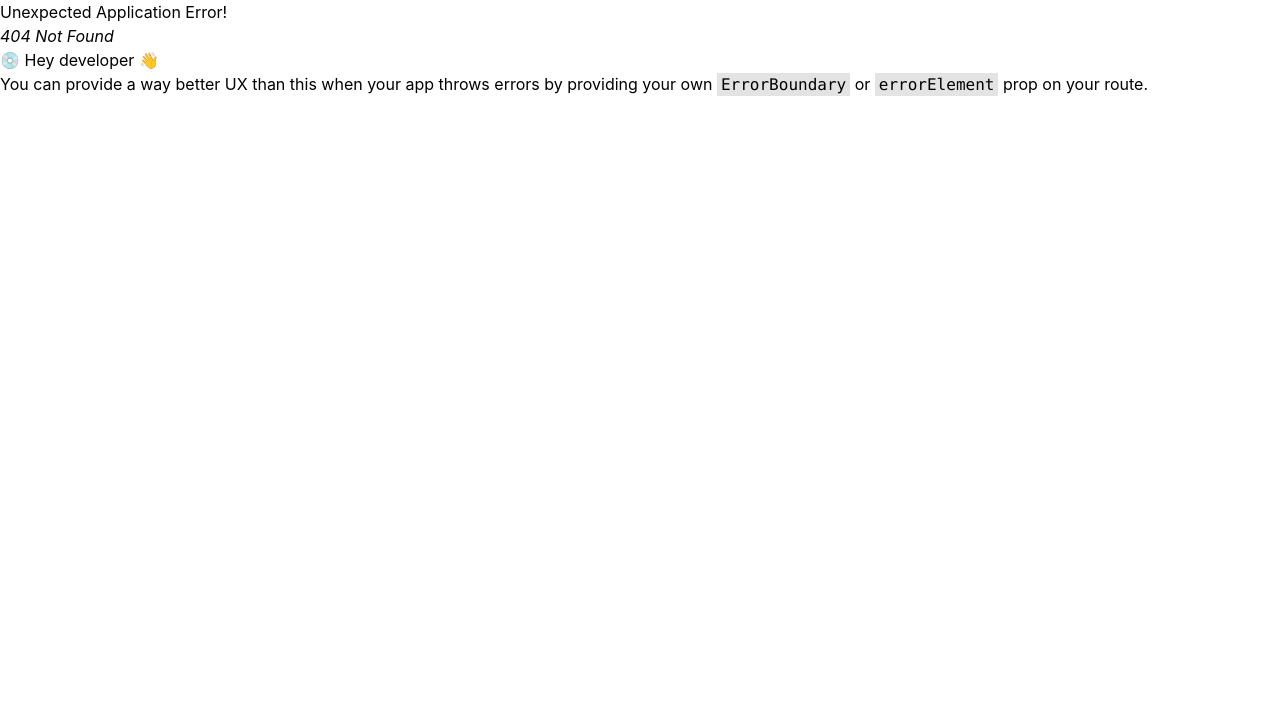
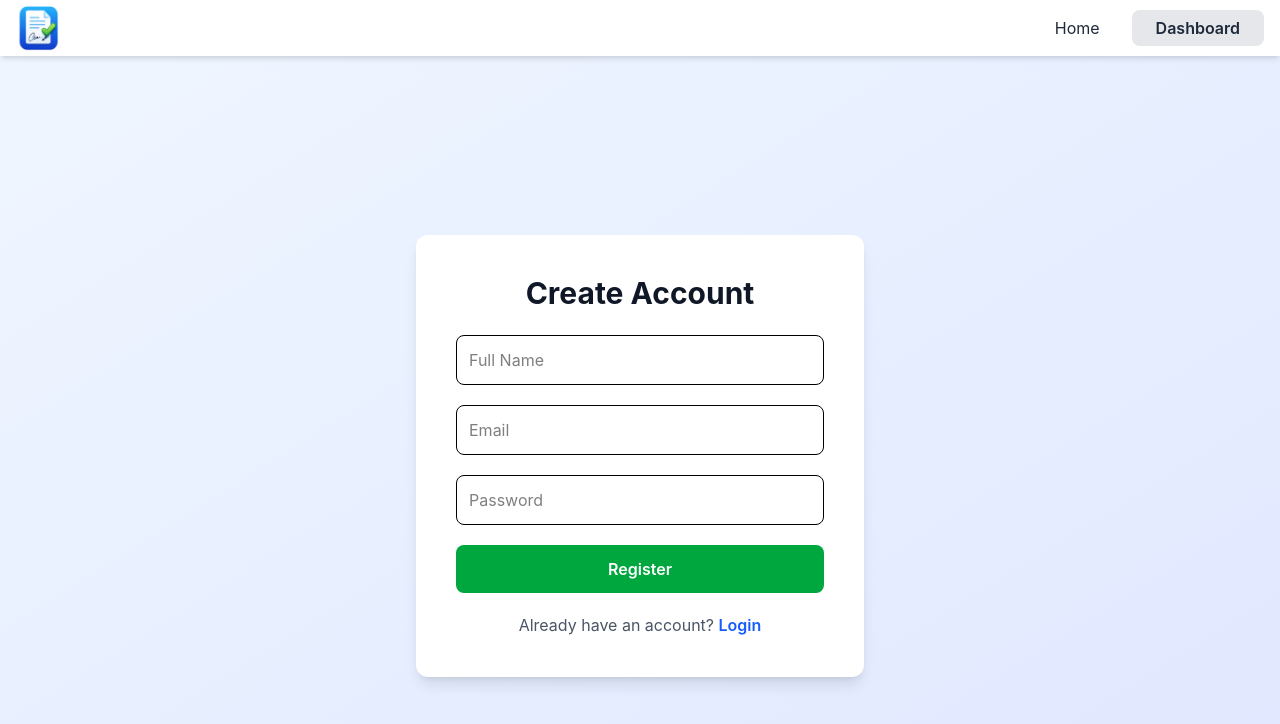
Before and after one commit to steller520/document-signature-app, a React (Vite) app in the folder client/: page /register in a window 1280 px wide. Before the commit this address had no page. Shown: the top 724 px of the page. Built offline with nearby package versions, Linux system fonts and the light colour scheme.

Commit message:
feat: add authentication flow with ProtectedRoute, Login, and Register components

```diff
--- /dev/null
+++ b/client/src/components/ProtectedRoute.jsx
@@ -0,0 +1,14 @@
+import React from 'react'
+import { Navigate } from 'react-router-dom';
+
+function ProtectedRoute({ children }) {
+    const token = localStorage.getItem("token");
+
+    if (!token) {
+        return <Navigate to="/login" />;
+    }
+
+    return children;
+}
+
+export default ProtectedRoute;
--- a/client/src/pages/Dashboard.css
+++ /dev/null
@@ -1 +0,0 @@
-@import "tailwindcss";
--- a/client/src/pages/Dashboard.jsx
+++ b/client/src/pages/Dashboard.jsx
@@ -1,13 +1,9 @@
 import { useEffect, useState } from "react";
 import API from "../api/axios";
-import "./Dashboard.css";
 import { Navigate, NavLink } from "react-router-dom";
 
 function Dashboard() {
 
-    if (!localStorage.getItem("token")) {
-        return <Navigate to="/login" />;
-    }
     // State to hold documents
     const [documents, setDocuments] = useState([]);
     const [selectedFile, setSelectedFile] = useState(null);
--- /dev/null
+++ b/client/src/pages/Login.jsx
@@ -0,0 +1,89 @@
+import { useState } from "react";
+import { useNavigate, Link } from "react-router-dom";
+import API from "../api/axios";
+
+function Login() {
+  const navigate = useNavigate();
+
+  const [email, setEmail] = useState("");
+  const [password, setPassword] = useState("");
+  const [loading, setLoading] = useState(false);
+
+  const handleSubmit = async (e) => {
+    e.preventDefault();
+
+    try {
+      setLoading(true);
+
+      const { data } = await API.post("/auth/login", {
+        email,
+        password,
+      });
+
+      // Save JWT token
+      localStorage.setItem("token", data.token);
+
+      // Redirect to dashboard
+      navigate("/dashboard");
+
+    } catch (error) {
+      alert("Login failed. Check your credentials.");
+      console.error(error);
+    } finally {
+      setLoading(false);
+    }
+  };
+
+  return (
+    <div className="min-h-screen flex items-center justify-center bg-gradient-to-br from-blue-50 to-indigo-100">
+
+      <div className="bg-white p-10 rounded-xl shadow-lg w-full max-w-md">
+
+        <h2 className="text-3xl font-bold text-center text-gray-900 mb-6">
+          Login
+        </h2>
+
+        <form onSubmit={handleSubmit} className="space-y-5">
+
+          <input
+            type="email"
+            placeholder="Email"
+            className="w-full border p-3 rounded-lg"
+            value={email}
+            onChange={(e) => setEmail(e.target.value)}
+            required
+          />
+
+          <input
+            type="password"
+            placeholder="Password"
+            className="w-full border p-3 rounded-lg"
+            value={password}
+            onChange={(e) => setPassword(e.target.value)}
+            required
+          />
+
+          <button
+            type="submit"
+            disabled={loading}
+            className="w-full bg-blue-600 hover:bg-blue-700 text-white py-3 rounded-lg font-semibold"
+          >
+            {loading ? "Logging in..." : "Login"}
+          </button>
+
+        </form>
+
+        <p className="text-center text-gray-600 mt-5">
+          Don't have an account?{" "}
+          <Link to="/register" className="text-blue-600 font-semibold">
+            Register
+          </Link>
+        </p>
+
+      </div>
+
+    </div>
+  );
+}
+
+export default Login;
--- /dev/null
+++ b/client/src/pages/Register.jsx
@@ -0,0 +1,98 @@
+import { useState } from "react";
+import { useNavigate, Link } from "react-router-dom";
+import API from "../api/axios";
+
+function Register() {
+  const navigate = useNavigate();
+
+  const [name, setName] = useState("");
+  const [email, setEmail] = useState("");
+  const [password, setPassword] = useState("");
+  const [loading, setLoading] = useState(false);
+
+  const handleSubmit = async (e) => {
+    e.preventDefault();
+
+    try {
+      setLoading(true);
+
+      await API.post("/auth/register", {
+        name,
+        email,
+        password,
+      });
+
+      alert("Registration successful! Please login.");
+
+      navigate("/login");
+
+    } catch (error) {
+      alert("Registration failed. Try another email.");
+      console.error(error);
+    } finally {
+      setLoading(false);
+    }
+  };
+
+  return (
+    <div className="min-h-screen flex items-center justify-center bg-gradient-to-br from-blue-50 to-indigo-100">
+
+      <div className="bg-white p-10 rounded-xl shadow-lg w-full max-w-md">
+
+        <h2 className="text-3xl font-bold text-center text-gray-900 mb-6">
+          Create Account
+        </h2>
+
+        <form onSubmit={handleSubmit} className="space-y-5">
+
+          <input
+            type="text"
+            placeholder="Full Name"
+            className="w-full border p-3 rounded-lg"
+            value={name}
+            onChange={(e) => setName(e.target.value)}
+            required
+          />
+
+          <input
+            type="email"
+            placeholder="Email"
+            className="w-full border p-3 rounded-lg"
+            value={email}
+            onChange={(e) => setEmail(e.target.value)}
+            required
+          />
+
+          <input
+            type="password"
+            placeholder="Password"
+            className="w-full border p-3 rounded-lg"
+            value={password}
+            onChange={(e) => setPassword(e.target.value)}
+            required
+          />
+
+          <button
+            type="submit"
+            disabled={loading}
+            className="w-full bg-green-600 hover:bg-green-700 text-white py-3 rounded-lg font-semibold"
+          >
+            {loading ? "Creating Account..." : "Register"}
+          </button>
+
+        </form>
+
+        <p className="text-center text-gray-600 mt-5">
+          Already have an account?{" "}
+          <Link to="/login" className="text-blue-600 font-semibold">
+            Login
+          </Link>
+        </p>
+
+      </div>
+
+    </div>
+  );
+}
+
+export default Register;
```
Also changed, not shown: client/src/main.jsx (+13 -2 lines).
